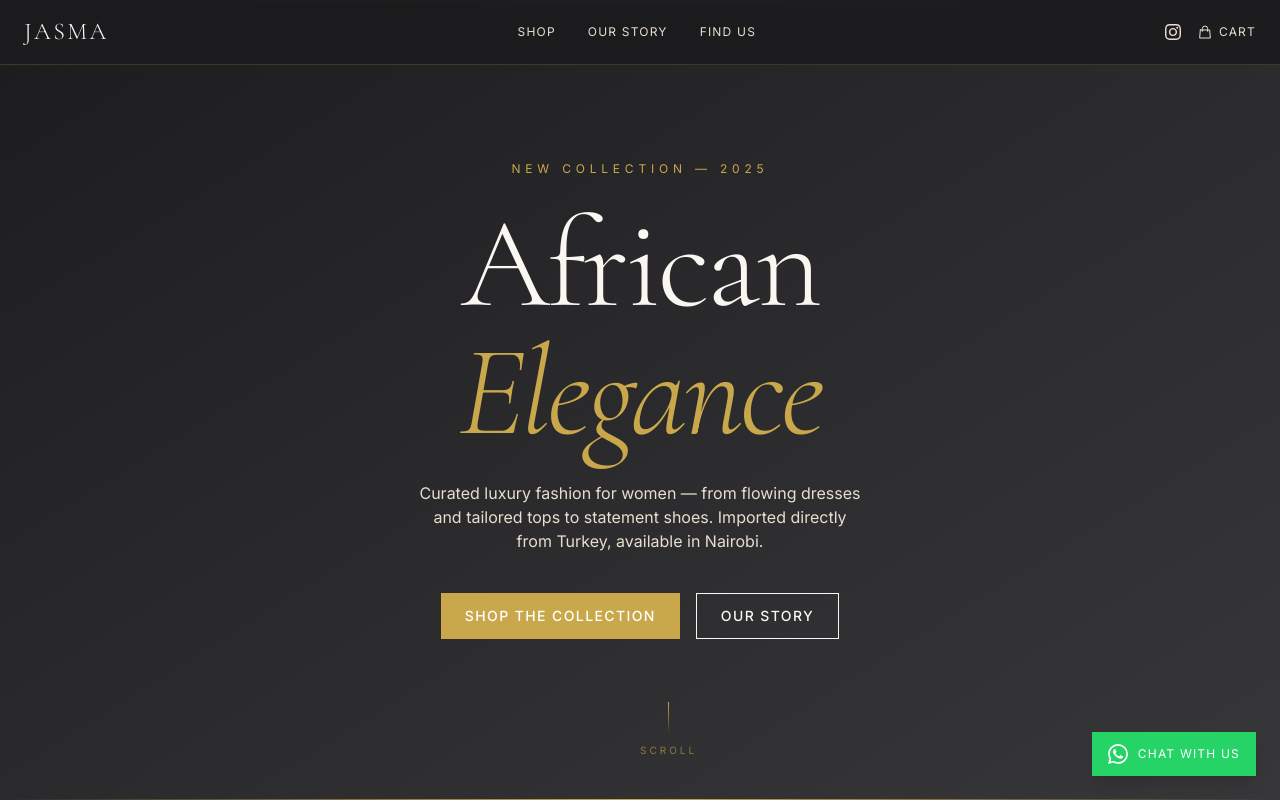
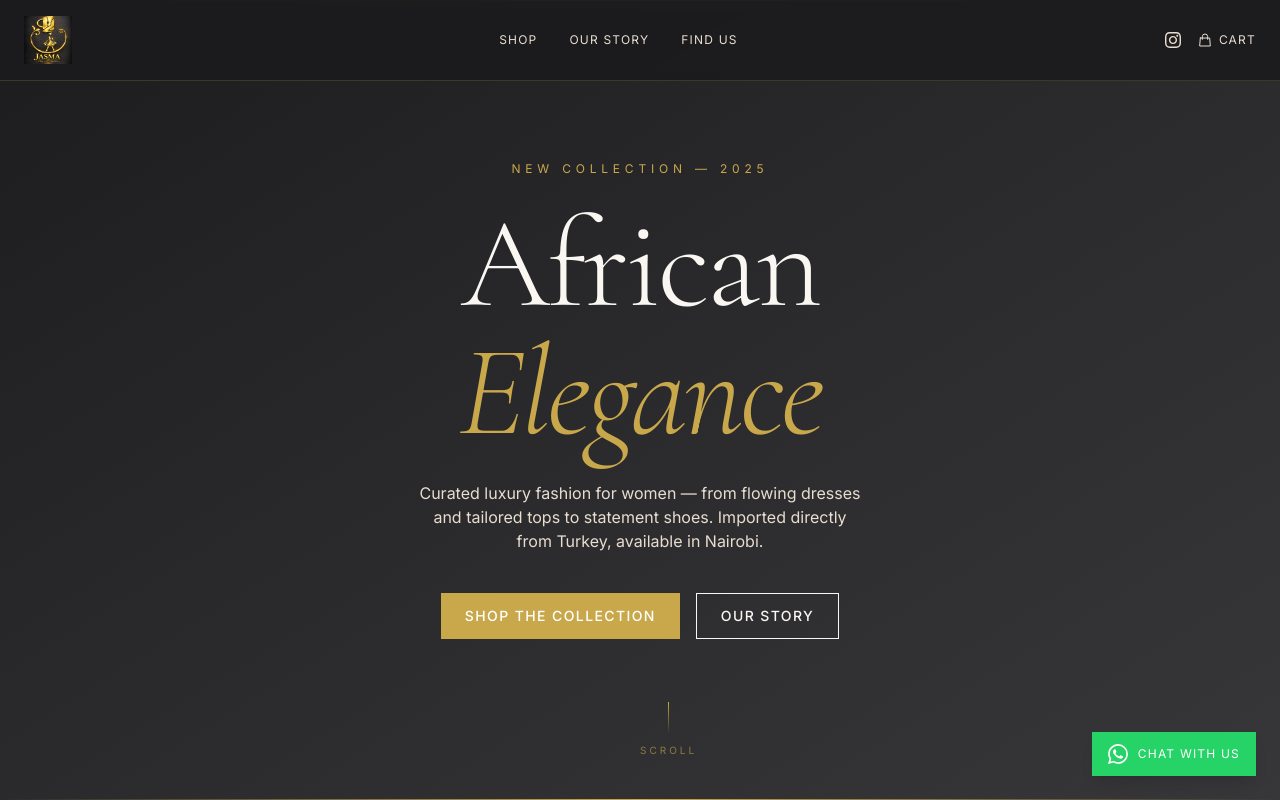
Before and after one commit to Ammaryasinn/Jasma-collections, a Next.js app in the folder apps/web/: page / in a window 1280 px wide. Shown: the top 800 px of the page. Built offline with nearby package versions, Linux system fonts and the light colour scheme; no server answers.

Commit message:
feat: add Jasma logo to all navbars and footer

```diff
--- a/apps/web/app/cart/page.tsx
+++ b/apps/web/app/cart/page.tsx
@@ -51,7 +51,9 @@ export default function CartPage() {
   return (
     <>
       <nav className="fixed top-0 left-0 right-0 z-50 flex items-center justify-between px-6 py-4 bg-charcoal/95 backdrop-blur-sm border-b border-gold/20">
-        <Link href="/" className="font-cormorant text-2xl font-light text-cream tracking-widest">JASMA</Link>
+        <Link href="/" className="flex items-center">
+          <Image src="/logo.jpeg" alt="Jasma Collections" height={44} width={44} className="object-contain" />
+        </Link>
         <Link href="/shop" className="font-inter text-xs tracking-widest uppercase text-beige-200 hover:text-gold transition-colors">
           Continue Shopping
         </Link>
--- a/apps/web/app/checkout/page.tsx
+++ b/apps/web/app/checkout/page.tsx
@@ -4,6 +4,7 @@ import { useEffect, useState } from "react";
 import Link from "next/link";
 import { useRouter } from "next/navigation";
 import { Loader2, Phone, MapPin, User } from "lucide-react";
+import Image from "next/image";
 import { useForm } from "react-hook-form";
 import { z } from "zod";
 import { zodResolver } from "@hookform/resolvers/zod";
@@ -78,7 +79,9 @@ export default function CheckoutPage() {
     return (
       <>
         <nav className="fixed top-0 left-0 right-0 z-50 flex items-center justify-between px-6 py-4 bg-charcoal/95 backdrop-blur-sm border-b border-gold/20">
-          <Link href="/" className="font-cormorant text-2xl font-light text-cream tracking-widest">JASMA</Link>
+          <Link href="/" className="flex items-center">
+          <Image src="/logo.jpeg" alt="Jasma Collections" height={44} width={44} className="object-contain" />
+        </Link>
         </nav>
         <main className="pt-20 min-h-screen bg-cream flex items-center justify-center">
           <div className="max-w-md mx-auto text-center px-6">
@@ -114,7 +117,9 @@ export default function CheckoutPage() {
   return (
     <>
       <nav className="fixed top-0 left-0 right-0 z-50 flex items-center justify-between px-6 py-4 bg-charcoal/95 backdrop-blur-sm border-b border-gold/20">
-        <Link href="/" className="font-cormorant text-2xl font-light text-cream tracking-widest">JASMA</Link>
+        <Link href="/" className="flex items-center">
+          <Image src="/logo.jpeg" alt="Jasma Collections" height={44} width={44} className="object-contain" />
+        </Link>
         <Link href="/cart" className="font-inter text-xs tracking-widest uppercase text-beige-200 hover:text-gold transition-colors">
           Back to Cart
         </Link>
--- a/apps/web/app/page.tsx
+++ b/apps/web/app/page.tsx
@@ -1,6 +1,7 @@
 // apps/web/app/page.tsx — Public Homepage
 import type { Metadata } from "next";
 import Link from "next/link";
+import Image from "next/image";
 import { SiteFooter } from "@/components/SiteFooter";
 import { WhatsAppButton } from "@/components/WhatsAppButton";
 
@@ -14,8 +15,8 @@ export const metadata: Metadata = {
 function Navbar() {
   return (
     <nav className="fixed top-0 left-0 right-0 z-50 flex items-center justify-between px-6 py-4 bg-charcoal/95 backdrop-blur-sm border-b border-gold/20">
-      <Link href="/" className="font-cormorant text-2xl font-light text-cream tracking-widest">
-        JASMA
+      <Link href="/" className="flex items-center">
+        <Image src="/logo.jpeg" alt="Jasma Collections" height={48} width={48} className="object-contain" />
       </Link>
       <div className="hidden md:flex items-center gap-8">
         {[
--- a/apps/web/app/shop/[id]/page.tsx
+++ b/apps/web/app/shop/[id]/page.tsx
@@ -1,4 +1,3 @@
-// apps/web/app/shop/[id]/page.tsx — Product Detail Page
 import type { Metadata } from "next";
 import Link from "next/link";
 import Image from "next/image";
@@ -41,7 +40,9 @@ export default async function ProductDetailPage({ params }: { params: { id: stri
   return (
     <>
       <nav className="fixed top-0 left-0 right-0 z-50 flex items-center justify-between px-6 py-4 bg-charcoal/95 backdrop-blur-sm border-b border-gold/20">
-        <Link href="/" className="font-cormorant text-2xl font-light text-cream tracking-widest">JASMA</Link>
+        <Link href="/" className="flex items-center">
+          <Image src="/logo.jpeg" alt="Jasma Collections" height={44} width={44} className="object-contain" />
+        </Link>
         <Link href="/cart" className="font-inter text-xs tracking-widest uppercase text-beige-200 hover:text-gold transition-colors duration-200 flex items-center gap-2">
           <svg className="w-4 h-4" fill="none" stroke="currentColor" viewBox="0 0 24 24">
             <path strokeLinecap="round" strokeLinejoin="round" strokeWidth={1.5} d="M16 11V7a4 4 0 00-8 0v4M5 9h14l1 12H4L5 9z" />
--- a/apps/web/app/shop/page.tsx
+++ b/apps/web/app/shop/page.tsx
@@ -71,7 +71,9 @@ export default async function ShopPage({
     <>
       {/* Fixed Navbar */}
       <nav className="fixed top-0 left-0 right-0 z-50 flex items-center justify-between px-6 py-4 bg-charcoal/95 backdrop-blur-sm border-b border-gold/20">
-        <Link href="/" className="font-cormorant text-2xl font-light text-cream tracking-widest">JASMA</Link>
+        <Link href="/" className="flex items-center">
+          <Image src="/logo.jpeg" alt="Jasma Collections" height={44} width={44} className="object-contain" />
+        </Link>
         <div className="hidden md:flex items-center gap-8">
           {categories.slice(0, 5).map((cat: any) => (
             <Link
--- a/apps/web/components/SiteFooter.tsx
+++ b/apps/web/components/SiteFooter.tsx
@@ -1,4 +1,5 @@
 import Link from "next/link";
+import Image from "next/image";
 
 const SHOPS = [
   {
@@ -32,7 +33,9 @@ export function SiteFooter() {
 
           {/* Brand column */}
           <div className="md:col-span-1">
-            <div className="font-cormorant text-3xl text-cream tracking-widest mb-3">JASMA</div>
+            <Link href="/" className="inline-block mb-3">
+              <Image src="/logo.jpeg" alt="Jasma Collections" height={80} width={80} className="object-contain" />
+            </Link>
             <p className="font-inter text-xs text-beige-300 leading-relaxed mb-6">
               Luxury fashion inspired by Turkish elegance,<br />curated for the modern African woman.<br />Nairobi's premier boutique.
             </p>
```
Also changed, not shown: apps/web/public/logo.jpeg (added).
